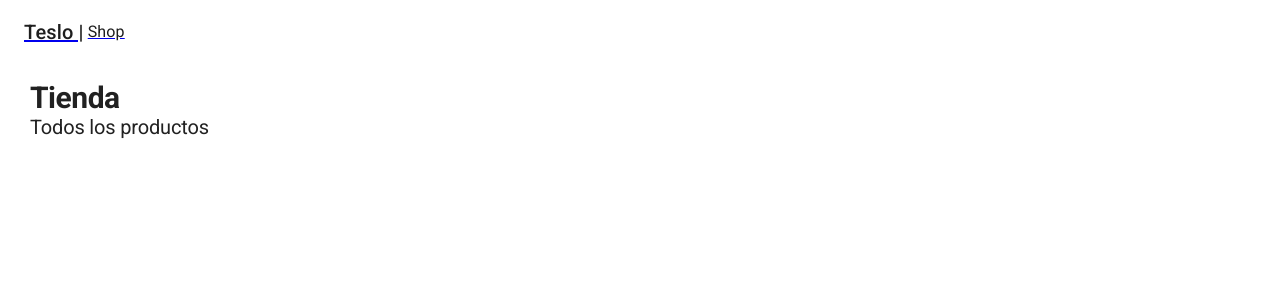
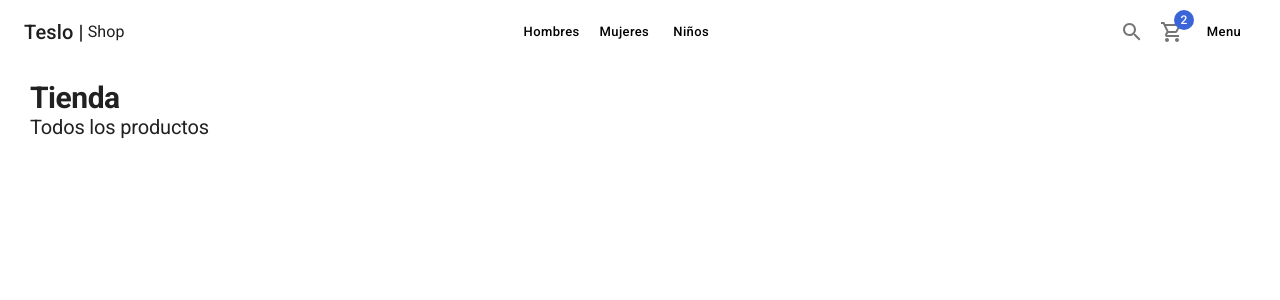
Before and after one commit to ctm187523/Teslo-shop, a Next.js app: page / in a window 1280 px wide. Shown: the top 300 px of the page. Built offline with nearby package versions, Linux system fonts and the light colour scheme.

Commit message:
retocando el NavBar y pagina 404 personalizada

```diff
--- a/components/ui/Navbar.tsx
+++ b/components/ui/Navbar.tsx
@@ -1,20 +1,57 @@
 import NextLink from 'next/link';
 
-import { AppBar, Toolbar, Link, Typography } from '@mui/material';
+import { AppBar, Toolbar, Link, Typography, Box, Button, IconButton } from '@mui/material';
+import { SearchOutlined, ShoppingCartOutlined } from '@mui/icons-material';
+import Badge from '@mui/material/Badge';
 
 
 export const Navbar = () => {
   return (
     <AppBar>
-        <Toolbar>
-            {/* el passHref es para que le pase la referencia de la ruta al Link de abajo */}
-            <NextLink href='/' passHref>
-                <Link display='flex' alignItems='center'>
-                   <Typography variant='h6'>Teslo |</Typography>
-                   <Typography sx={{ ml:0.5 }}>Shop</Typography>
-                </Link>
-            </NextLink>
-        </Toolbar>
+      <Toolbar>
+        {/* el passHref es para que le pase la referencia de la ruta al Link de abajo */}
+        <Link href='/' display='flex' alignItems='center'>
+          <Typography variant='h6'>Teslo |</Typography>
+          <Typography sx={{ ml: 0.5 }}>Shop</Typography>
+        </Link>
+        {/* El Box es como un div que nos permite tener acceso al tema principal de la aplicacion
+        con el flex =1 toma todo el espacio disponible*/}
+        <Box flex={1} />
+        {/* con display hacemos que si la pantalla es pequeña(xs) no se muestra lo contenido (none) y en pantallas
+        mayores si se muestra en moviles por ejemplo no se veria el menu central y las opciones deben estar en el menu de la derecha
+        no hace falta definir las otras medidas porque es a partir de la medida pequeña la que no se tiene que mostrar*/}
+        <Box sx={{ display: {xs:'none', sm:'block'}}}>
+          <Link href='/category/men'>
+            <Button>Hombres</Button>
+          </Link>
+          <Link href='/category/women'>
+            <Button>Mujeres</Button>
+          </Link>
+          <Link href='/category/kid'>
+            <Button>Niños</Button>
+          </Link>
+        </Box>
+
+
+        <Box flex={1} />
+
+        <IconButton>
+          <SearchOutlined />
+        </IconButton>
+        <Link href='/cart'>
+          <IconButton>
+            {/* el Badge es para colocar los numeros arriba */}
+            <Badge badgeContent={2} color="secondary">
+              <ShoppingCartOutlined />
+            </Badge>
+          </IconButton>
+        </Link>
+
+        <Button>
+          Menu
+        </Button>
+
+      </Toolbar>
     </AppBar>
   )
 }
--- a/themes/light-theme.ts
+++ b/themes/light-theme.ts
@@ -57,6 +57,8 @@ export const lightTheme = createTheme({
       },
       styleOverrides: {
         root: {
+          backgroundColor: 'white',
+          color: 'black',
           textTransform: 'none',
           boxShadow: 'none',
           borderRadius: 10,
```
Also changed, not shown: pages/404.tsx (added, +26 -0 lines).
